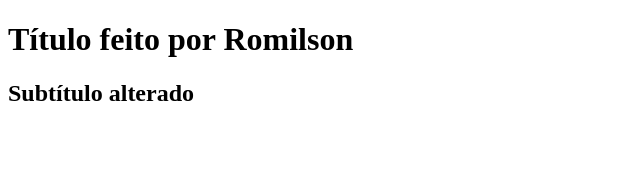
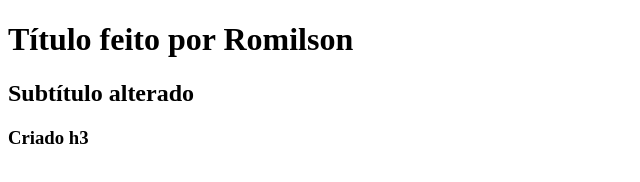
Before and after one commit to romilsonros/aula-git-essencial, a plain HTML site: page index.html in a window 1280 px wide. Shown: the whole page, without its empty margins (0-640 px from the left). Drawn offline with Linux system fonts and the light colour scheme.

Commit message:
criado h3

```diff
--- a/index.html
+++ b/index.html
@@ -8,6 +8,7 @@
 <body>
     <h1>Título feito por Romilson</h1>
     <h2>Subtítulo alterado</h2>
+    <h3>Criado h3</h3>
 
 </body>
 </html>
```
